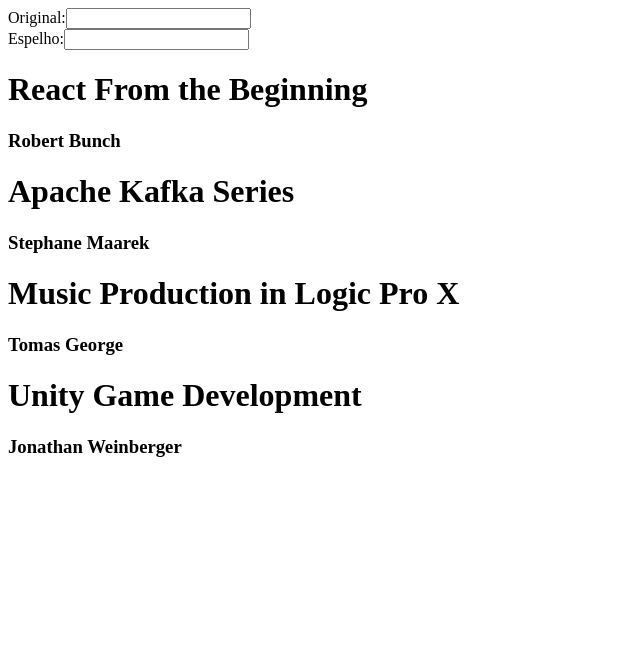
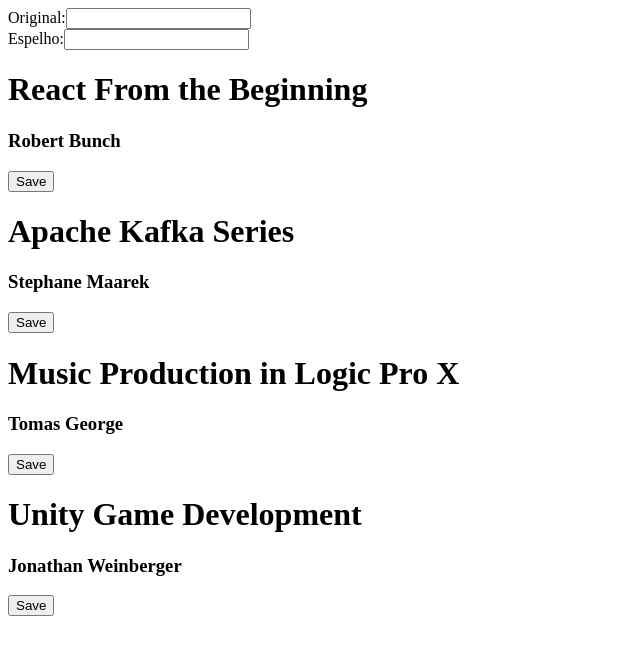
Before and after one commit to N0T1V4G0/react-studies, a React (Create React App) app in the folder state-study/: page / in a window 1280 px wide. Shown: the top 654 px of the page, without its empty margins (0-640 px from the left). Built offline with nearby package versions, Linux system fonts and the light colour scheme.

Commit message:
continua estudo state

```diff
--- a/state-study/src/components/CardList.jsx
+++ b/state-study/src/components/CardList.jsx
@@ -8,17 +8,30 @@
       favorites: [],
     };
   }
+
+  handleSaveCourse = (i) => {
+    console.log(i);
+    const copyFavorites = this.state.favorites;
+    copyFavorites.push(i);
+    this.setState({
+      favorites: copyFavorites,
+    });
+  };
+
   render() {
     const { courseData } = this.props;
     const { favorites } = this.state;
     console.log(courseData);
-    return (
-      <div>
-        {courseData.map((course) => (
-          <CardUnit course={course} />
-        ))}
-      </div>
-    );
+    const courseArr = courseData.map((course, i) => (
+      <CardUnit
+        key={i}
+        course={course}
+        favorites={favorites}
+        handleSaveCourse={this.handleSaveCourse}
+      />
+    ));
+
+    return <div>{courseArr}</div>;
   }
 }
 
--- a/state-study/src/components/CardUnit.jsx
+++ b/state-study/src/components/CardUnit.jsx
@@ -2,11 +2,18 @@
 
 class CardUnit extends Component {
   render() {
-    const { course } = this.props;
+    const { course, handleSaveCourse, favorites, key } = this.props;
+    console.log(key);
     return (
       <div>
         <h1>{course.course}</h1>
         <h3>{course.instructor}</h3>
+        <button
+          onClick={() => {
+            handleSaveCourse(key);
+          }}>
+          Save
+        </button>
       </div>
     );
   }
```
